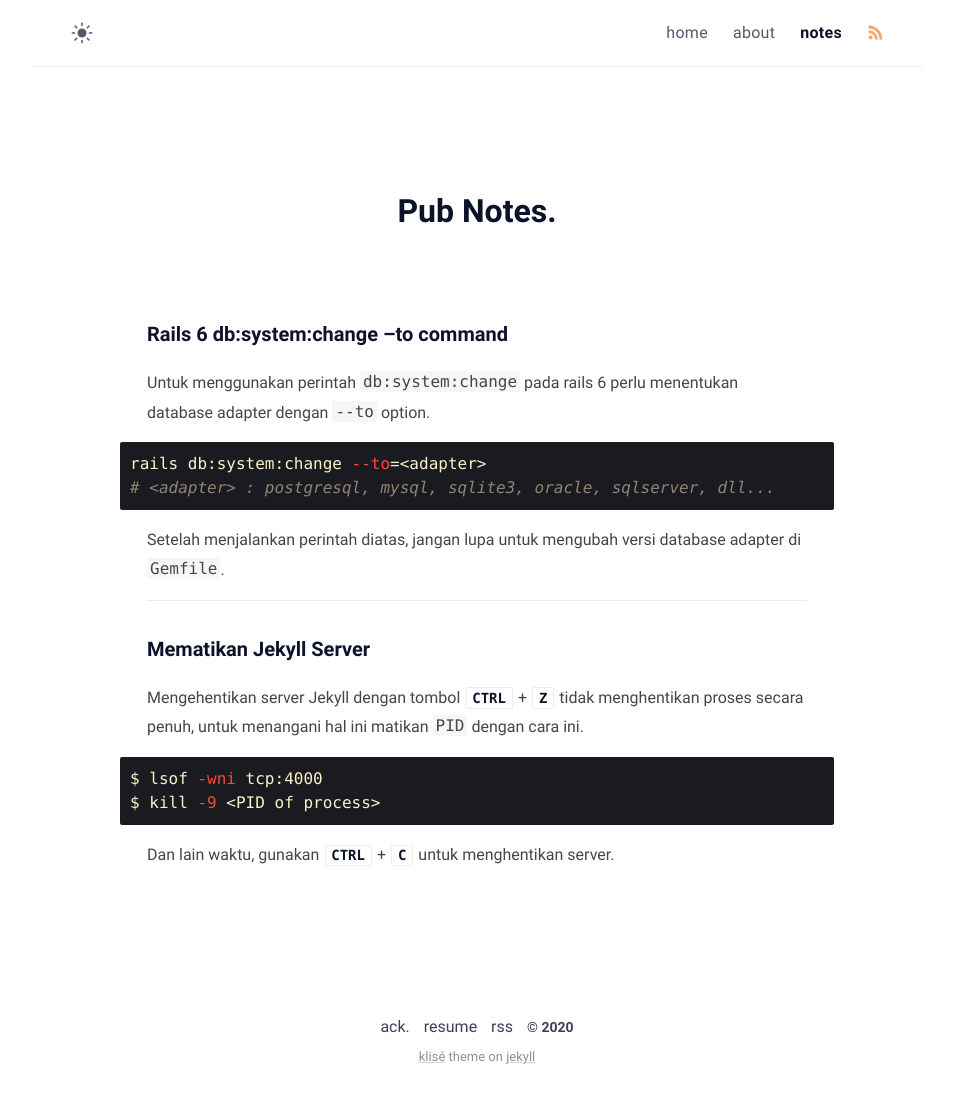
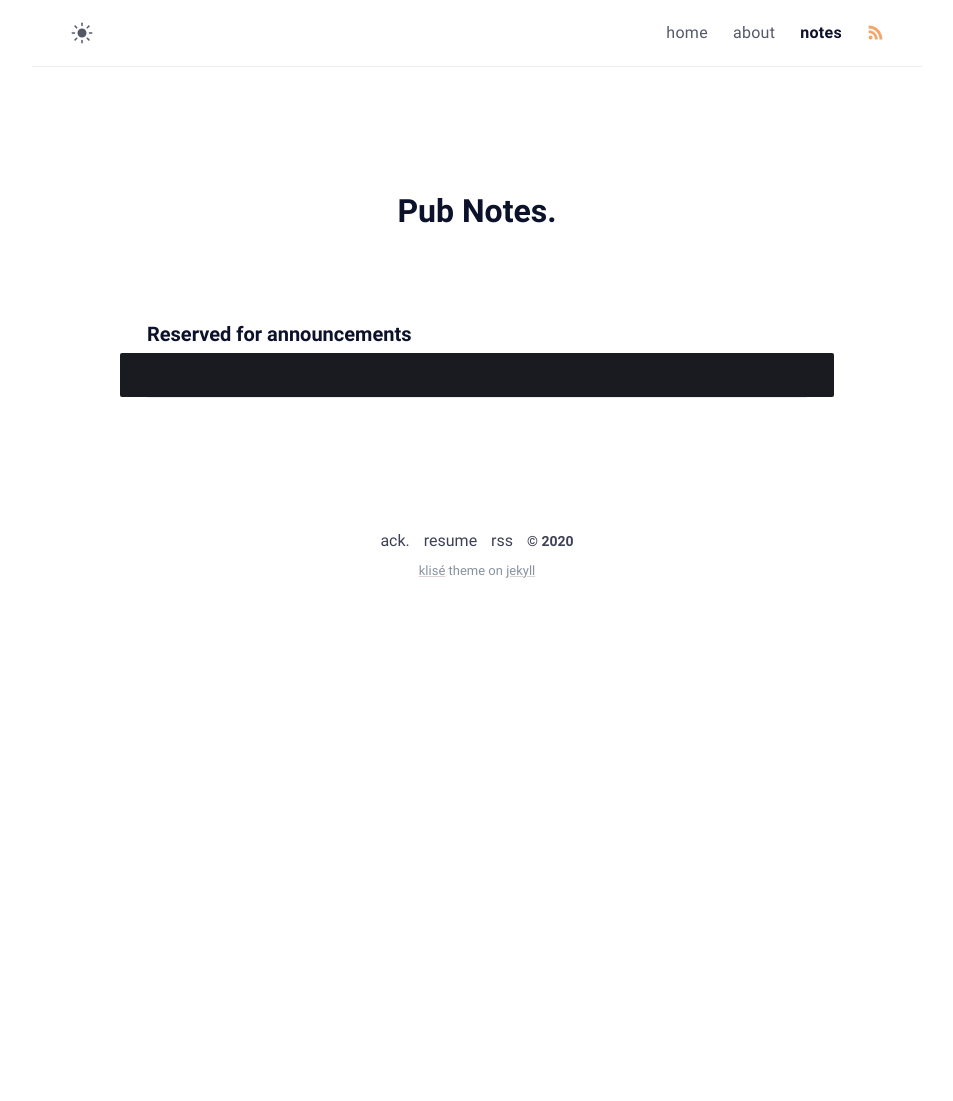
Before and after one commit to syntheticmindAI/syntheticmindAI.github.io, a Jekyll site: the page built from notes.md, in a window 1280 px wide. Shown: the whole page, without its empty margins (163-1116 px from the left). Built offline with Jekyll 4.4.1, drawn with Linux system fonts in a browser that asks for light colours; after the commit the page ends 900 px from its top, so only the background shows below that.

````diff
--- a/_config.yml
+++ b/_config.yml
@@ -12,7 +12,7 @@ mode: dark # default theme "dark" | "light"
 author:
   name: Synthetic Mind
   bio: >-
-    Exploring alternatives to deep reinforcement learning.
+    Exploring alternatives to deep reinforcement learning. <a href='https://www.patreon.com/syntheticmind'>Subscribe for weekly updates.</a>
   username: username
   email: your-email@email.com
   avatar: /assets/img/avatar.jpg
--- a/notes.md
+++ b/notes.md
@@ -6,26 +6,14 @@ excerpt: Catatan Public agar enggak usah pusing-pusing mengingat.
 comments: false
 ---
 
-#### Rails 6 db:system:change --to command
+#### Reserved for announcements
 
-Untuk menggunakan perintah `db:system:change` pada rails 6 perlu menentukan database adapter dengan `--to` option.
+
 
 ```bash
-rails db:system:change --to=<adapter>
-# <adapter> : postgresql, mysql, sqlite3, oracle, sqlserver, dll...
+
 ```
 
-Setelah menjalankan perintah diatas, jangan lupa untuk mengubah versi database adapter di `Gemfile`.
+
 
 ---
-
-#### Mematikan Jekyll Server
-
-Mengehentikan server Jekyll dengan tombol <kbd>CTRL</kbd> + <kbd>Z</kbd> tidak menghentikan proses secara penuh, untuk menangani hal ini matikan `PID` dengan cara ini.
-
-```bash
-$ lsof -wni tcp:4000
-$ kill -9 <PID of process>
-```
-
-Dan lain waktu, gunakan <kbd>CTRL</kbd> + <kbd>C</kbd> untuk menghentikan server.
````
Also changed, not shown: _posts/supervisedagents/2020-06-01-supervisedagents.md (+1 -1 lines), about.md (+2 -2 lines), 5 other files.
